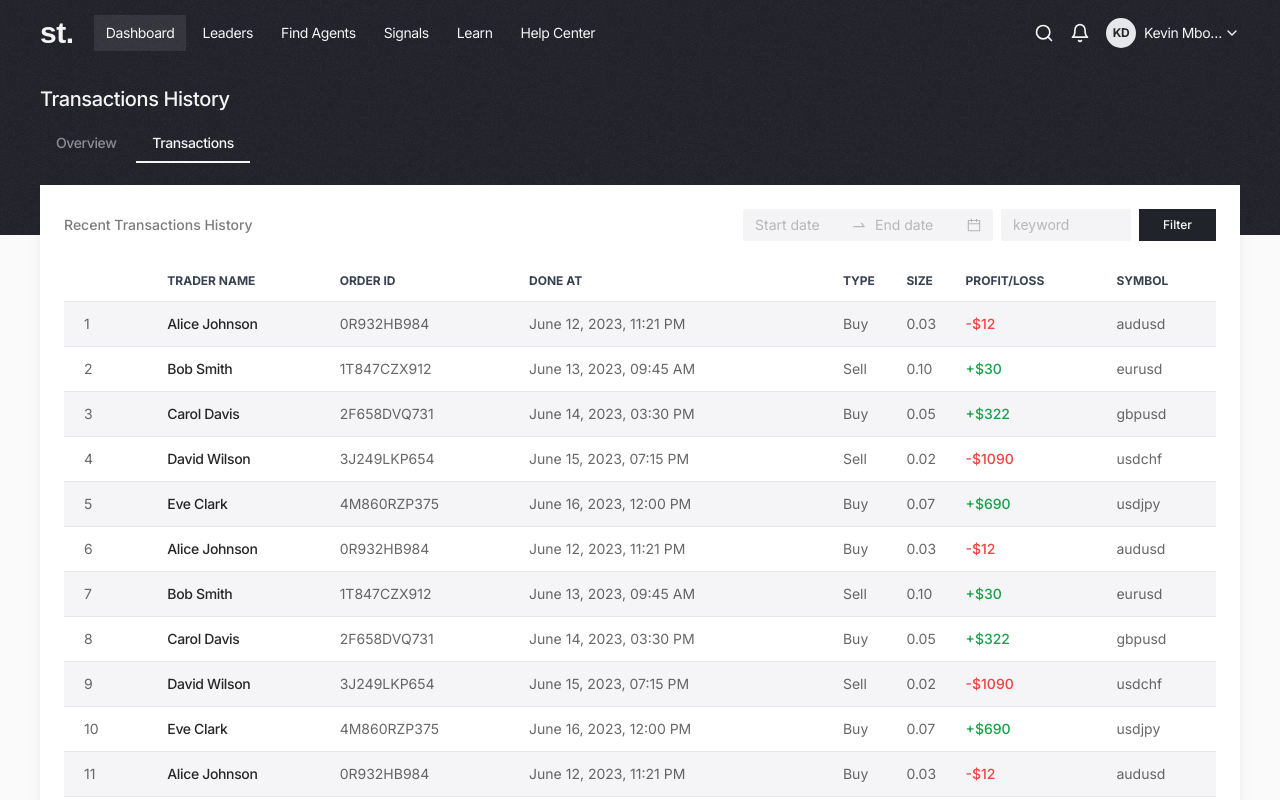
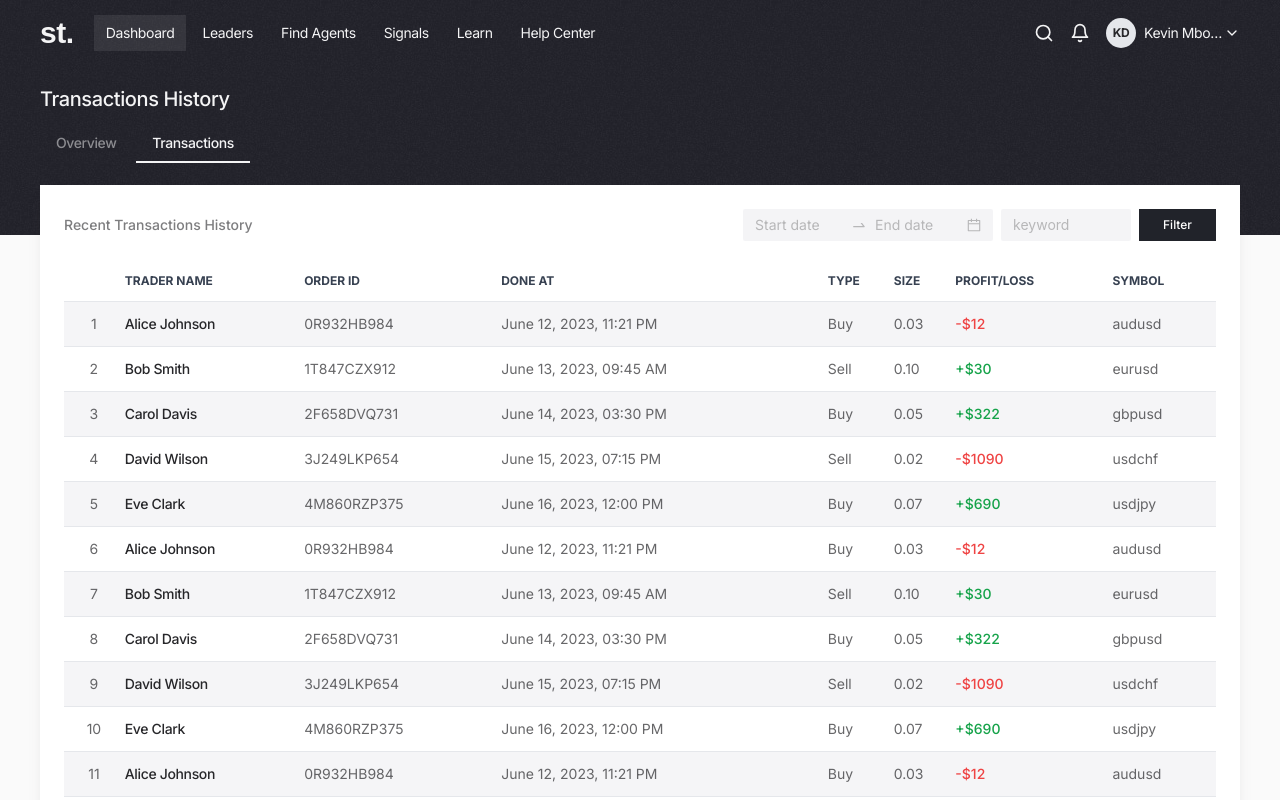
Before and after one commit to kevindermot99/simpleTrading, a React (Vite) app: page /#/transactions in a window 1280 px wide. Shown: the top 800 px of the page. Built offline with nearby package versions, Linux system fonts and the light colour scheme; a web font is replaced by a local one.

Commit message:
Update Transactions.jsx

```diff
--- a/src/pages/Transactions.jsx
+++ b/src/pages/Transactions.jsx
@@ -235,7 +235,7 @@ function Transactions() {
                             <tbody>
                                 {testTransactions.map((transaction, index) => (
                                     <tr class="even:bg-white odd:bg-border-lines-light/40 border-b text-sm text-text-color-black/70 ">
-                                        <td class=" py-3 px-5">{index+1}</td>
+                                        <td class=" py-3 px-2 text-center">{index+1}</td>
                                         <td class=" py-3 font-medium text-text-color-black whitespace-nowrap tracking-tight ">
                                             {transaction.name}
                                         </td>
```
